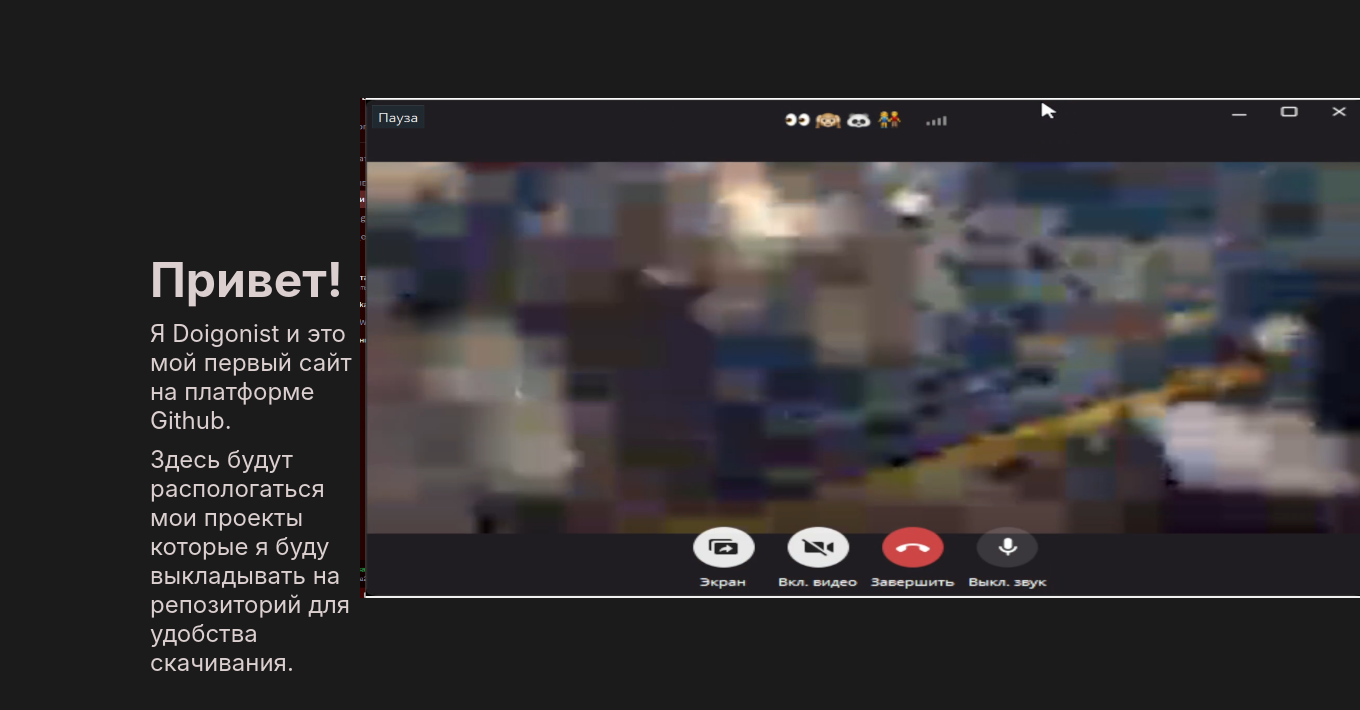
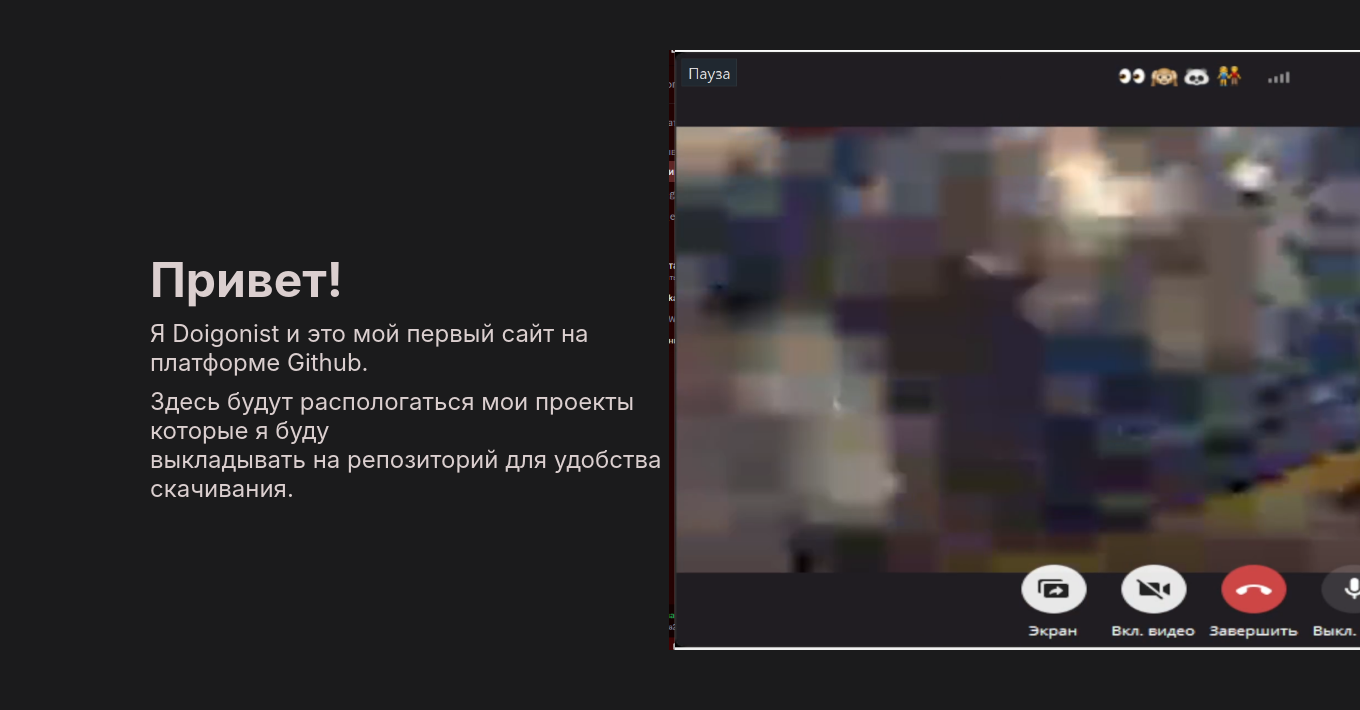
Before and after one commit to Doigonist/HUB_FOR_ALL_PROJECTS, a PHP site: page / in a window 1360 px wide. Shown: the part 50-760 px from the top of the page. Run offline with PHP 8.4, Linux system fonts and the light colour scheme; some web fonts are replaced.

Commit message:
changed aside img to be cooler

```diff
--- a/index.html
+++ b/index.html
@@ -19,7 +19,7 @@
             <p>Я Doigonist и это мой первый сайт на платформе Github.</p>
             <p>Здесь будут распологаться мои проекты которые я буду<br>выкладывать на репозиторий для удобства скачивания.</p>
             </section>
-            <aside><img src="img/olegro.png" alt="" width="1000" height="500"></aside>
+            <aside></aside>
 
     </main>
     <script src="script.js"></script>
--- a/script.js
+++ b/script.js
@@ -8,7 +8,7 @@
         console.log('Пасхалка запущена!');
         oyasumi_EASTEREGG();
     }else if (e.altKey){
-        aside.classList.toggle('anim')
+        aside.classList.toggle('change')
     }
 });
 function oyasumi_EASTEREGG(){
--- a/style.css
+++ b/style.css
@@ -60,3 +60,13 @@
     height: 200px;
     flex-wrap: wrap;
 }
+aside{
+    background-image: url(img/olegro.png);
+    width: 1000px;
+    height: 600px;
+    background-repeat: no-repeat;
+    background-size: cover;
+}
+.change{
+    background-image: url(img/alexander.png);
+}
```
